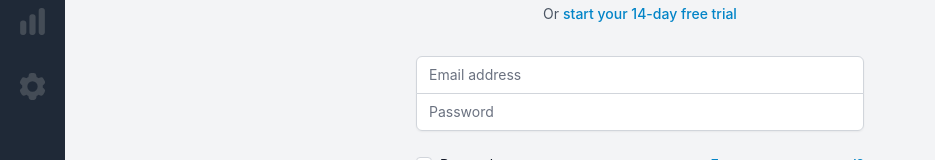
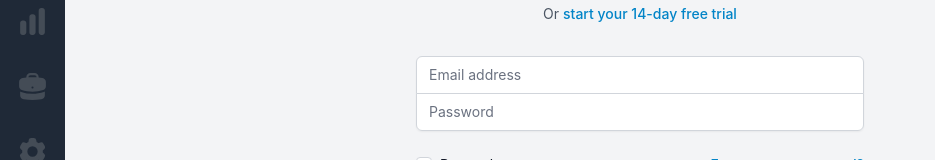
Before and after one commit to fabiojonathanarifin/time-billing, a React (Create React App) app in the folder client/: page / in a window 1280 px wide. Shown: the part 176-336 px from the top of the page, without its empty margins (0-935 px from the left). Built offline with nearby package versions, Linux system fonts and the light colour scheme; what tailwindcss-radix would draw is missing.

Commit message:
added Briefcase Icon

```diff
--- a/client/src/layouts/Sidebar.jsx
+++ b/client/src/layouts/Sidebar.jsx
@@ -5,6 +5,7 @@ import {
   ChartBarIcon,
   Cog6ToothIcon,
   FlagIcon,
+  BriefcaseIcon,
 } from "@heroicons/react/24/solid";
 
 function Sidebar() {
@@ -24,6 +25,9 @@ function Sidebar() {
           </div>
           <div>
             <ChartBarIcon className="icon-color" />
+          </div>
+          <div>
+            <BriefcaseIcon className="icon-color" />
           </div>
           <div>
             <Cog6ToothIcon className="icon-color" />
```
